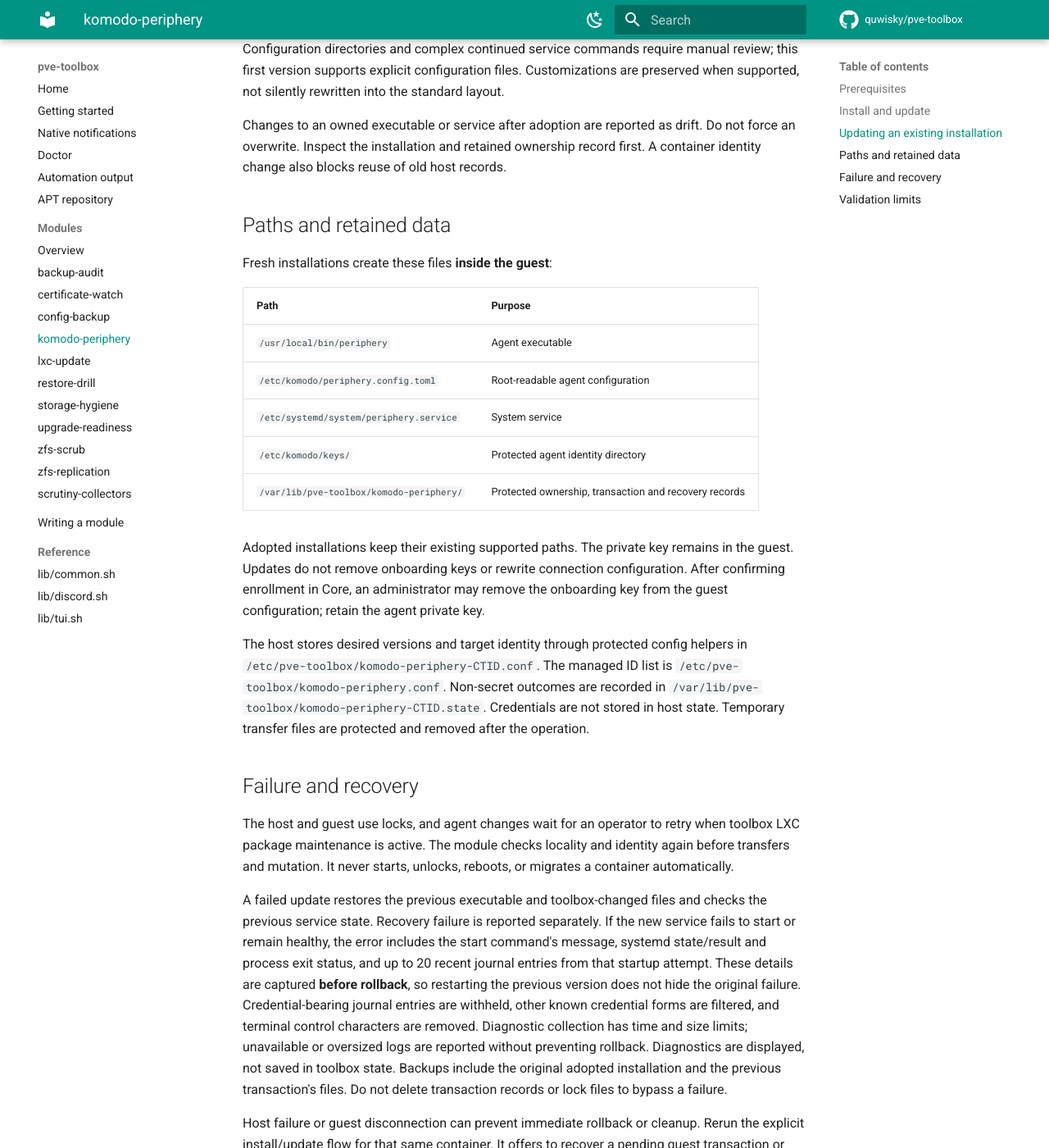
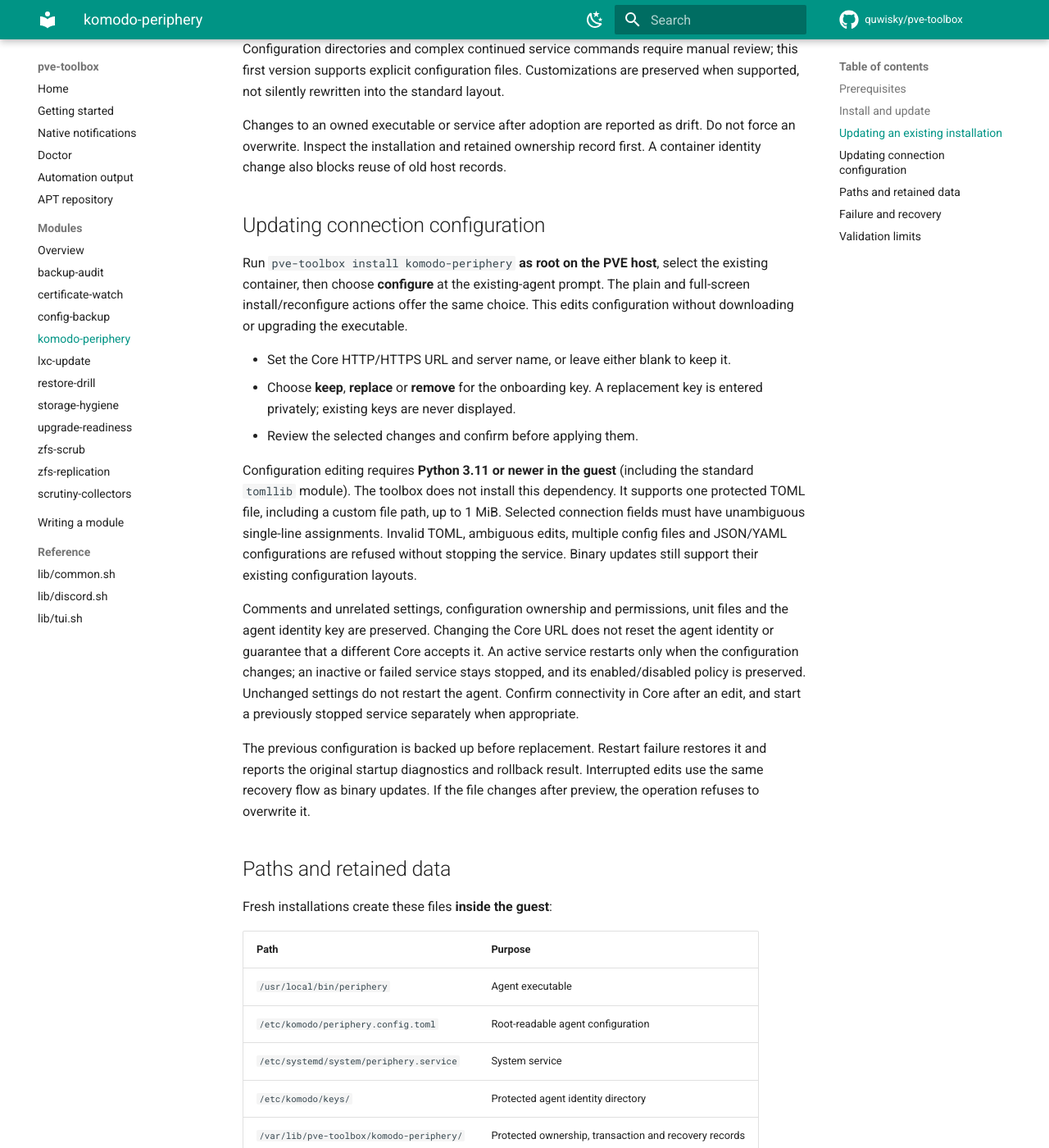
Before and after one commit to quwisky/pve-toolbox, an MkDocs documentation site: the page built from docs/modules/komodo-periphery.md, in a window 1280 px wide and 1400 px high, scrolled down 1980 px. Shown: the whole window at 82% size. Built offline with MkDocs 1.6.1 and Material for MkDocs 9.7.7, drawn with Linux system fonts in a browser that asks for light colours; comment, search, counter and statistics services are not loaded; some of the changed text lies outside the part shown.

Commit message:
feat(komodo-periphery): support configuration-only updates (#77)

````diff
--- a/docs/modules/komodo-periphery.md
+++ b/docs/modules/komodo-periphery.md
@@ -1,6 +1,6 @@
 # Komodo Periphery in LXC
 
-Install or update **Komodo Periphery v2 as a systemd service** inside an existing
+Install, update or reconfigure **Komodo Periphery v2 as a systemd service** inside an existing
 local LXC. Run the toolbox as **root on the PVE 9 host**. The initial supported
 guest is **Debian 13 amd64**, including unprivileged containers.
 
@@ -43,7 +43,8 @@ pve-toolbox uninstall komodo-periphery
 ```
 
 Install, update and uninstall select **one container per operation**. Repeat the
-flow for additional containers. Install also offers to update an existing agent.
+flow for additional containers. Install offers to update an existing agent's
+executable or edit its connection configuration.
 The plain menu's install/reconfigure action supports the same flow; its update-all
 operation skips guest agents. The full-screen Update checklist leaves this
 module unchecked until selected. Container-specific confirmation is still required.
@@ -90,6 +91,39 @@ Changes to an owned executable or service after adoption are reported as drift.
 Do not force an overwrite. Inspect the installation and retained ownership
 record first. A container identity change also blocks reuse of old host records.
 
+## Updating connection configuration
+
+Run `pve-toolbox install komodo-periphery` **as root on the PVE host**, select the
+existing container, then choose **configure** at the existing-agent prompt.
+The plain and full-screen install/reconfigure actions offer the same choice.
+This edits configuration without downloading or upgrading the executable.
+
+- Set the Core HTTP/HTTPS URL and server name, or leave either blank to keep it.
+- Choose **keep**, **replace** or **remove** for the onboarding key. A replacement
+  key is entered privately; existing keys are never displayed.
+- Review the selected changes and confirm before applying them.
+
+Configuration editing requires **Python 3.11 or newer in the guest** (including
+the standard `tomllib` module). The toolbox does not install this dependency.
+It supports one protected TOML file, including a custom file path, up to 1 MiB.
+Selected connection fields must have unambiguous single-line assignments.
+Invalid TOML, ambiguous edits, multiple config files and JSON/YAML configurations
+are refused without stopping the service. Binary updates still support their
+existing configuration layouts.
+
+Comments and unrelated settings, configuration ownership and permissions, unit
+files and the agent identity key are preserved. Changing the Core URL does not
+reset the agent identity or guarantee that a different Core accepts it.
+An active service restarts only when the configuration changes; an inactive or
+failed service stays stopped, and its enabled/disabled policy is preserved.
+Unchanged settings do not restart the agent. Confirm connectivity in Core after
+an edit, and start a previously stopped service separately when appropriate.
+
+The previous configuration is backed up before replacement. Restart failure
+restores it and reports the original startup diagnostics and rollback result.
+Interrupted edits use the same recovery flow as binary updates. If the file
+changes after preview, the operation refuses to overwrite it.
+
 ## Paths and retained data
 
 Fresh installations create these files **inside the guest**:
@@ -103,9 +137,9 @@ Fresh installations create these files **inside the guest**:
 | `/var/lib/pve-toolbox/komodo-periphery/` | Protected ownership, transaction and recovery records |
 
 Adopted installations keep their existing supported paths. The private key
-remains in the guest. Updates do not remove onboarding keys or rewrite connection
-configuration. After confirming enrollment in Core, an administrator may remove
-the onboarding key from the guest configuration; retain the agent private key.
+remains in the guest. Binary updates do not remove onboarding keys or rewrite
+connection configuration. After confirming enrollment in Core, use the configure
+action to remove the onboarding key if desired; retain the agent private key.
 
 The host stores desired versions and target identity through protected config
 helpers in `/etc/pve-toolbox/komodo-periphery-CTID.conf`. The managed ID list is
````
Also changed, not shown: README.md (+1 -1 lines), docs/modules/index.md (+1 -1 lines), 10 other files.
